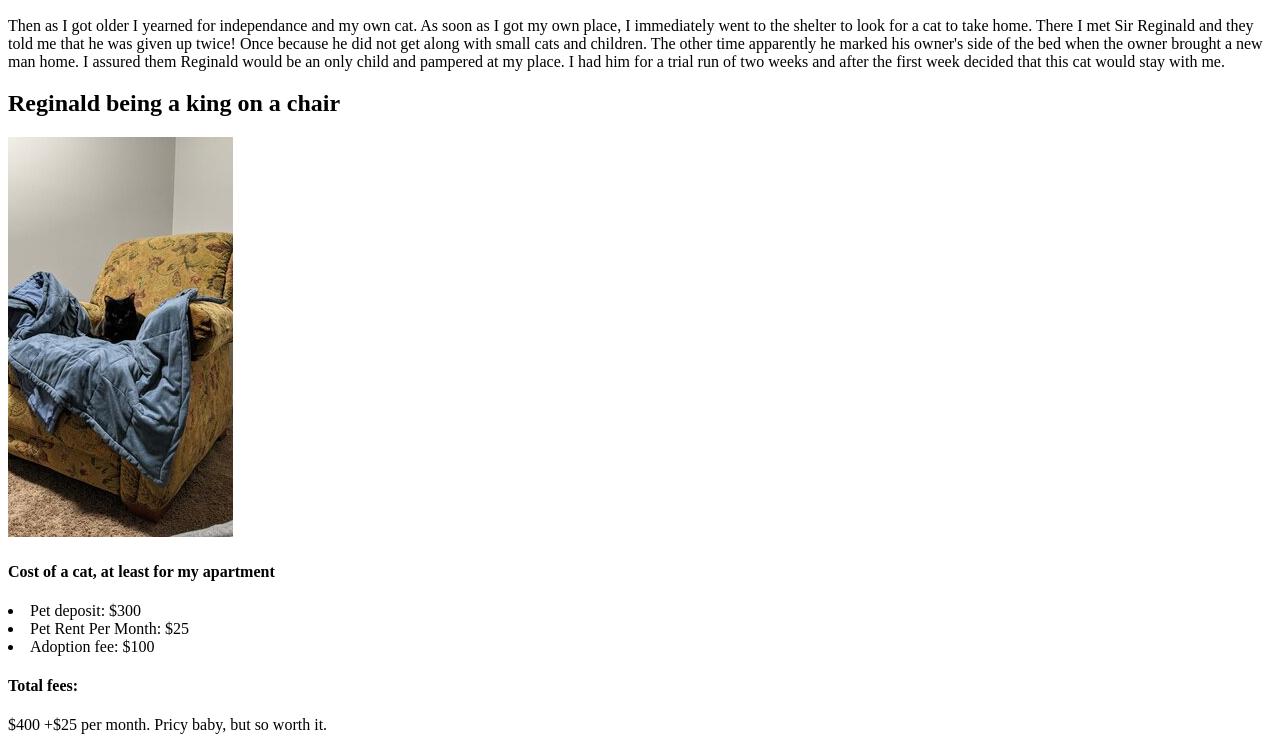
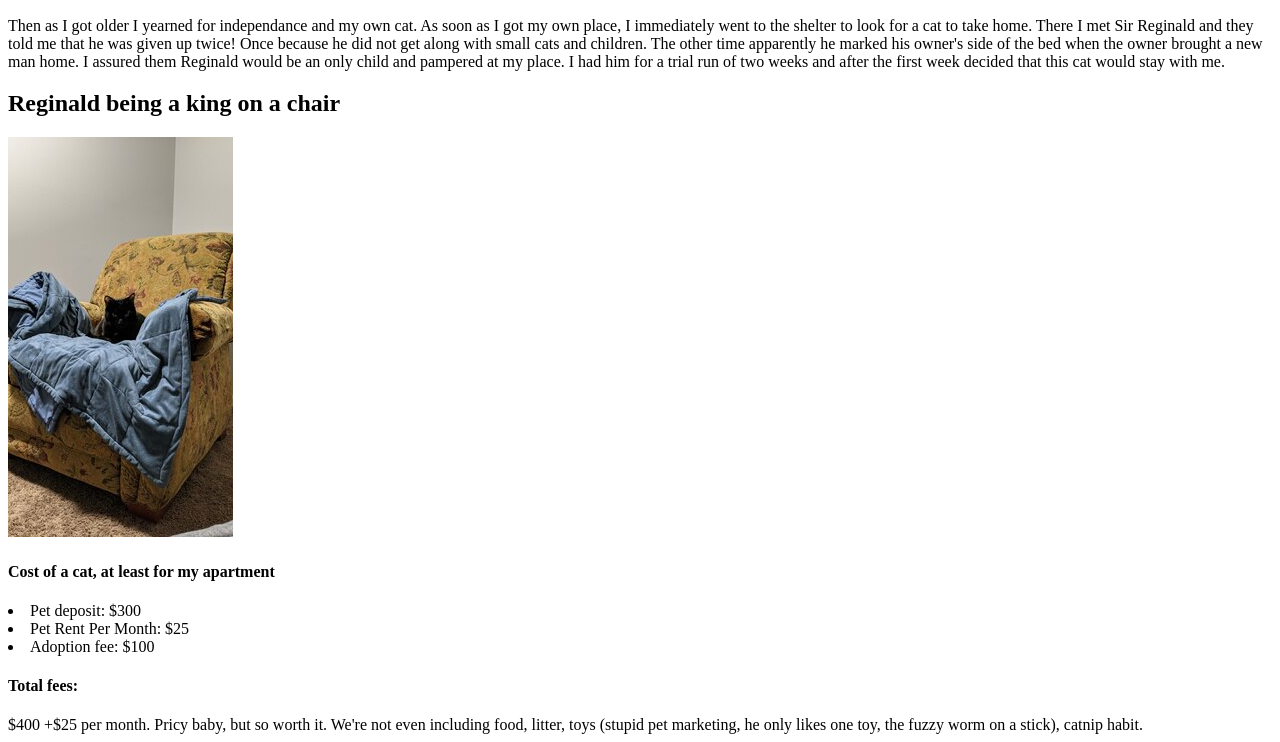
Before and after one commit to LC101-May-2021/assignment-4-html-me-something-Ralivingston753, a website: page index.html in a window 1280 px wide. Shown: the part 1165-1907 px from the top of the page. Drawn offline with Linux system fonts and the light colour scheme.

Commit message:
more edits

```diff
--- a/index.html
+++ b/index.html
@@ -63,6 +63,7 @@
       <li>Adoption fee: &#36;100 </li>
 
      <h4> Total fees:</h4> &#36;400 +&#36;25 per month. Pricy baby, but so worth it.
+      We're not even including food, litter, toys (stupid pet marketing, he only likes one toy, the fuzzy worm on a stick), catnip habit.
 
 
 </article>
```
